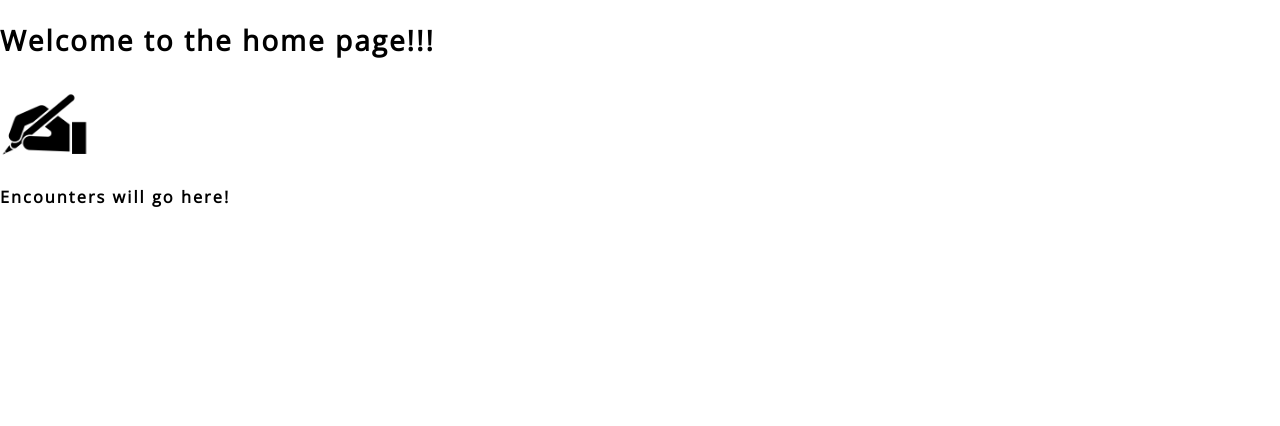
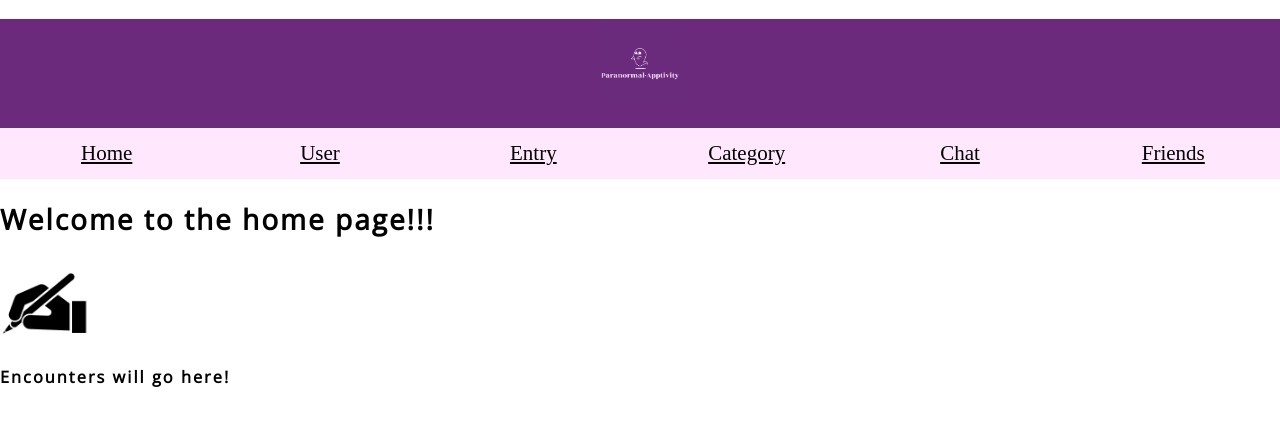
Before and after one commit to laceywalkerr/Paranormal-Apptivity, a React (Create React App) app: page /posts in a window 1280 px wide. Shown: the top 426 px of the page. Built offline with nearby package versions, Linux system fonts and the light colour scheme; a web font is replaced by a local one.

Commit message:
navbar is up, css for it is weird but will address later

```diff
--- a/src/components/Para.css
+++ b/src/components/Para.css
@@ -35,7 +35,6 @@ p {
 
 img {
     display: block;
-    border: 0;
     width: 7%;
     height: auto;
 }
--- a/src/components/Para.js
+++ b/src/components/Para.js
@@ -1,17 +1,19 @@
 import React from "react";
-import PostCard from "./posts/PostCard.js";
+import NavBar from "./navbar/NavBar";
+import PostCard from "./posts/PostCard";
 import "./Para.css";
 
 const Para = () => {
   return (
-    <div>
+    <>
+      <NavBar />
       <h1>
         Welcome to the home page!!!
       </h1>
       <div>
         <PostCard />
       </div>
-    </div>
+    </>
   );
 };
 
--- a/src/components/navbar/NavBar.css
+++ b/src/components/navbar/NavBar.css
@@ -0,0 +1,37 @@
+
+  header {
+    background-color: #6B2A7B;
+  }
+
+  .site-title {
+    display: flex;
+    justify-content: center;
+    height: auto;
+    width: auto;
+  }
+
+  nav .container {
+    display: flex;
+    padding: 0;
+    margin-bottom: 0;
+  }
+
+  nav .container li {
+    flex: 1;
+    padding: 10px;
+    text-align: center;
+    font-size: 1.5em;
+    color: ghostwhite;
+    box-sizing: border-box;
+    background-color: #FFE8FE;
+    list-style-type: none;
+  }
+
+  .nav-link {
+    color: black;
+    cursor: pointer;
+  }
+
+  .nav-link:hover {
+    color: ghostwhite;
+  }
--- a/src/components/navbar/NavBar.js
+++ b/src/components/navbar/NavBar.js
@@ -0,0 +1,49 @@
+import React from "react";
+import { Link } from "react-router-dom";
+import "./NavBar.css";
+
+const NavBar = () => {
+  return (
+    <header>
+      <h1 className="site-title">
+        <img src={require("./navtitle.png")} alt="Paranormal Apptivity Site Logo" />
+      </h1>
+      <nav>
+        <ul className="container">
+          <li>
+          <Link className="nav-link" to="/">
+              Home
+            </Link>
+          </li>
+          <li>
+            <Link className="nav-link" to="/users">
+              User
+            </Link>
+          </li>
+          <li>
+          <Link className="nav-link" to="/posts">
+              Entry
+            </Link>
+          </li>
+          <li>
+          <Link className="nav-link" to="/catagory">
+              Category
+            </Link>
+          </li>
+          <li>
+          <Link className="nav-link" to="/chatroom">
+              Chat
+            </Link>
+          </li>
+          <li>
+          <Link className="nav-link" to="/friends">
+              Friends
+            </Link>
+          </li>
+        </ul>
+      </nav>
+    </header>
+  );
+};
+
+export default (NavBar);
--- a/src/index.js
+++ b/src/index.js
@@ -1,13 +1,14 @@
 import React from 'react';
 import ReactDOM from 'react-dom';
+import { BrowserRouter as Router } from "react-router-dom";
 import './index.css';
 import Para from './components/Para';
 import * as serviceWorker from './serviceWorker';
 
 ReactDOM.render(
-  <React.StrictMode>
+  <Router>
     <Para />
-  </React.StrictMode>,
+  </Router>,
   document.getElementById('root')
 );
 
```
Also changed, not shown: src/components/ApplicationViews.js (+26 -0 lines), src/components/login/Login.js (added, +11 -0 lines), src/components/home/Home.js (added), src/components/navbar/navtitle.png (added).
